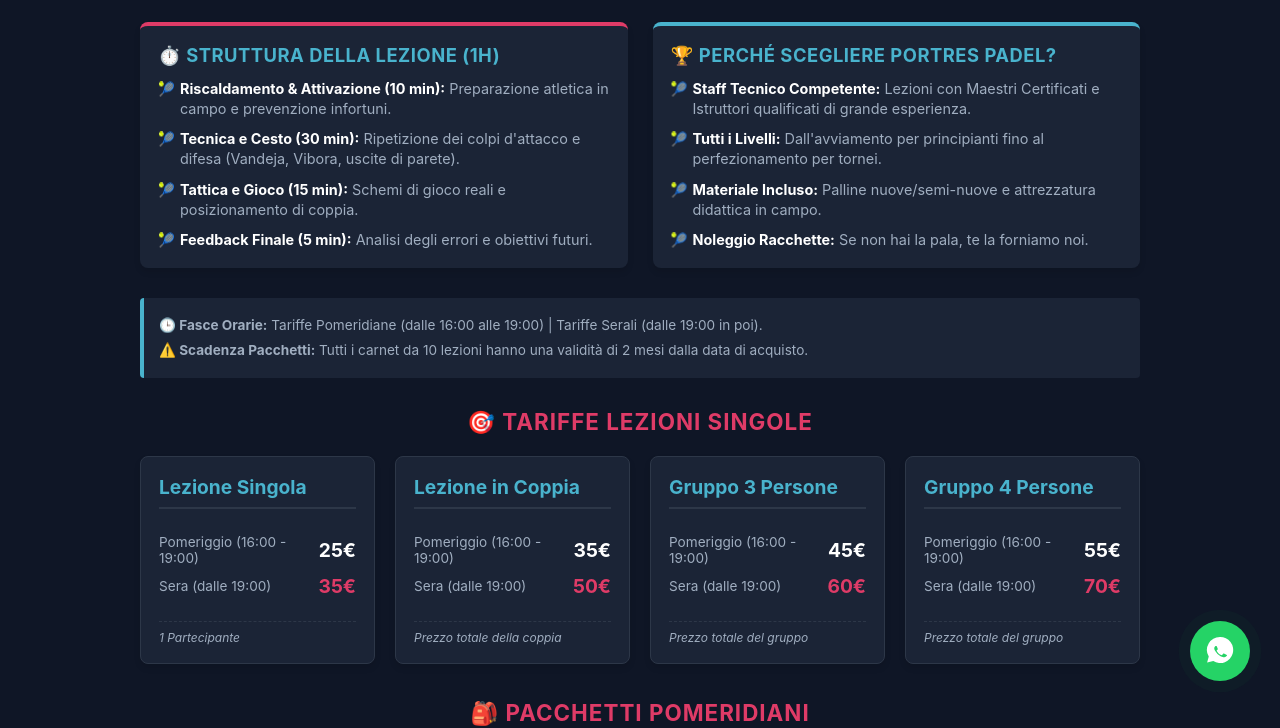
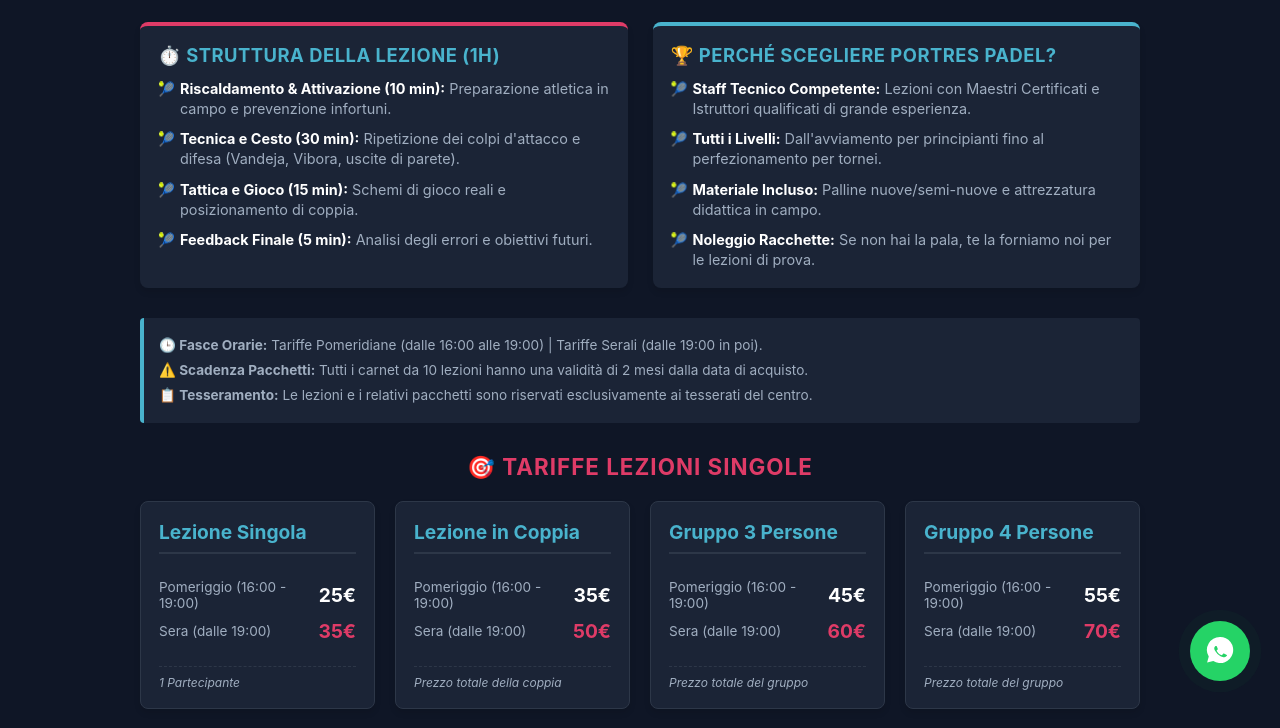
Before and after one commit to Luigidrc/PorTres, a plain HTML site: page index.html in a window 1280 px wide. Shown: the part 89-817 px from the top of the page. Drawn offline with Linux system fonts and the light colour scheme.

Commit message:
Update index.html

```diff
--- a/index.html
+++ b/index.html
@@ -331,7 +331,7 @@
             margin-top: 30px;
             color: var(--text-muted);
             font-size: 0.85rem;
-            padding-bottom: 80px; /* Spazio extra vitale per non sovrapporsi al tasto WhatsApp su smartphone */
+            padding-bottom: 80px;
             border-top: 1px solid #2d3748;
             padding-top: 20px;
             width: 100%;
@@ -370,7 +370,7 @@
                     <li><strong>Staff Tecnico Competente:</strong> Lezioni con Maestri Certificati e Istruttori qualificati di grande esperienza.</li>
                     <li><strong>Tutti i Livelli:</strong> Dall'avviamento per principianti fino al perfezionamento per tornei.</li>
                     <li><strong>Materiale Incluso:</strong> Palline nuove/semi-nuove e attrezzatura didattica in campo.</li>
-                    <li><strong>Noleggio Racchette:</strong> Se non hai la pala, te la forniamo noi.</li>
+                    <li><strong>Noleggio Racchette:</strong> Se non hai la pala, te la forniamo noi per le lezioni di prova.</li>
                 </ul>
             </div>
 
@@ -379,6 +379,7 @@
         <div class="info-box">
             <p><strong>🕒 Fasce Orarie:</strong> Tariffe Pomeridiane (dalle 16:00 alle 19:00) | Tariffe Serali (dalle 19:00 in poi).</p>
             <p><strong>⚠️ Scadenza Pacchetti:</strong> Tutti i carnet da 10 lezioni hanno una validità di 2 mesi dalla data di acquisto.</p>
+            <p><strong>📋 Tesseramento:</strong> Le lezioni e i relativi pacchetti sono riservati esclusivamente ai tesserati del centro.</p>
         </div>
 
         <h2 class="section-title">🎯 Tariffe Lezioni Singole</h2>
```
